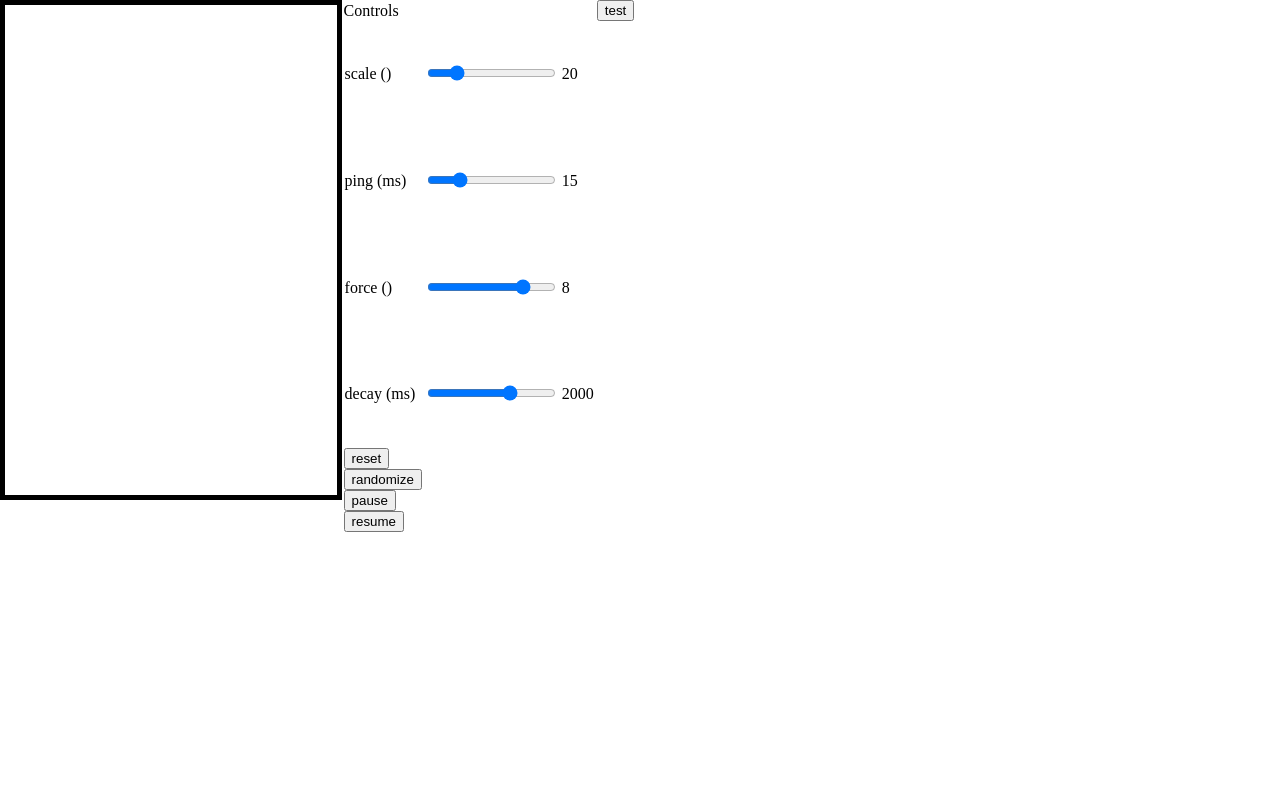
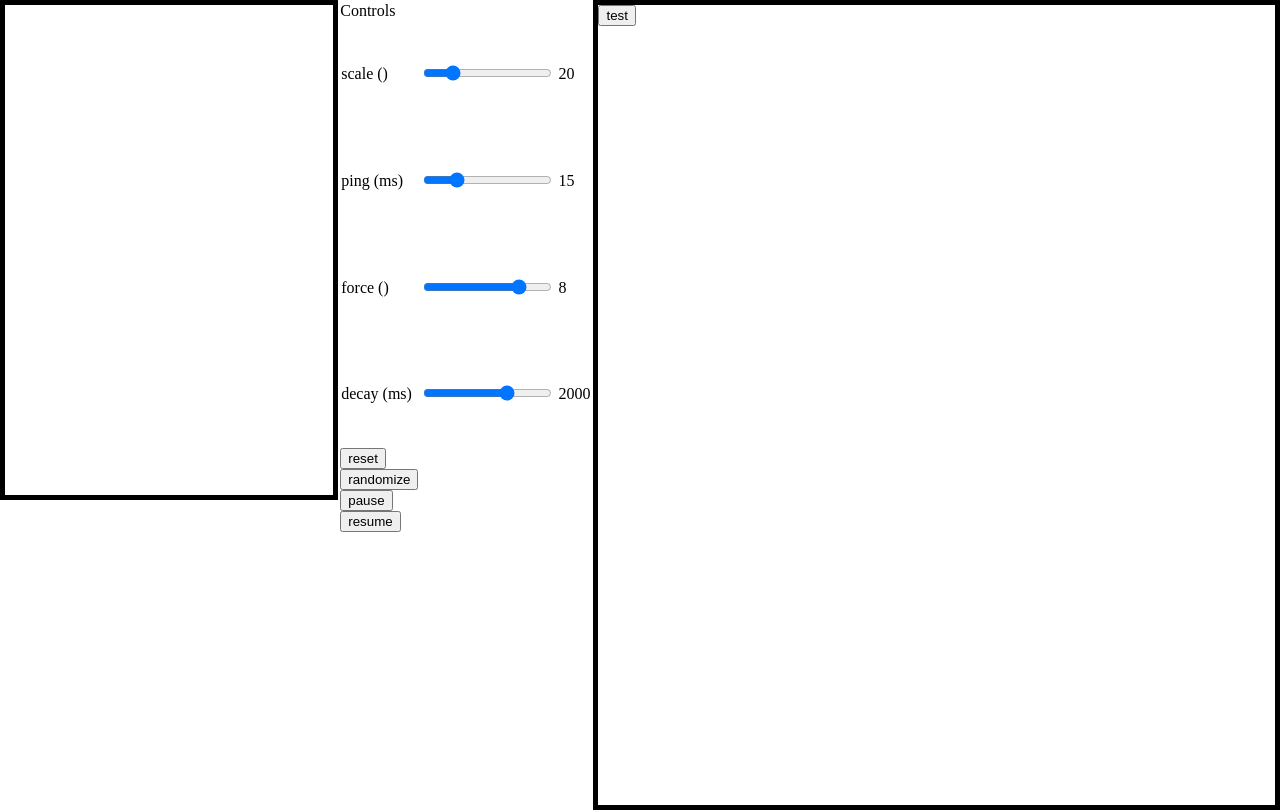
Before and after one commit to jacksonrya/vue-mouse-topography, a Vue app: page / in a window 1280 px wide. Built offline with nearby package versions, Linux system fonts and the light colour scheme; the HTML template or start-up script is replaced by a standard one.

Commit message:
Designate p5's canvas as an element within the component

```diff
--- a/src/App.vue
+++ b/src/App.vue
@@ -3,7 +3,7 @@
     <div class="container">
       <mouse-topo
         ref="topo"
-        class="contours"
+        class="contours bordered"
         :scale="controls.scale.value"
         :ping="controls.ping.value"
         :force="controls.force.value"
@@ -56,7 +56,7 @@
     <div
       :id="interfaceId"
       style="position: relative; flex-grow: 1; height: 100%;"
-      class="interface"
+      class="interface bordered"
     >
       <button
         style="position: absolute;"
@@ -136,7 +136,6 @@ export default {
 }
 
 .contours {
-  border: 5px solid black;
   height: 100%;
 }
 
@@ -150,4 +149,8 @@ export default {
 .mouse-interface {
   background-color: #efefff;
 }
+
+.bordered {
+  border: 5px solid black;
+}
 </style>
--- a/src/vue-mouse-topography.vue
+++ b/src/vue-mouse-topography.vue
@@ -3,10 +3,10 @@
     id="default-interface"
     class="topography"
   >
-    <!-- <div -->
-    <!--   :id="sketchId" -->
-    <!--   class="p5&#45;canvas" -->
-    <!-- /> -->
+    <div
+      :id="sketchId"
+      class="p5-canvas"
+    />
   </div>
 </template>
 
@@ -206,6 +206,8 @@ export default {
 
   align-items: center;
   justify-content: center;
+
+  pointer-events: none;
 }
 
 .box-1 {
```
